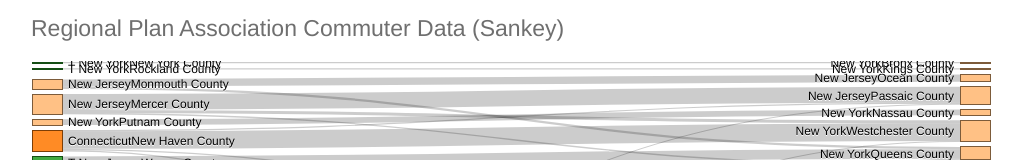
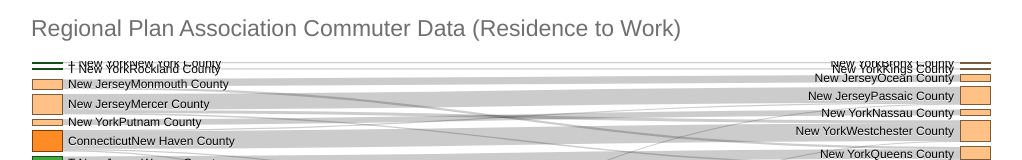
Before and after one commit to adlukasiak/Regional-Plan-Association-Commuter-Sankey, a plain HTML site: page index.html in a window 1280 px wide. Shown: the top 160 px of the page, without its empty margins (154-1176 px from the left). Drawn offline with Linux system fonts and the light colour scheme.

Commit message:
Changed heading

```diff
--- a/index.html
+++ b/index.html
@@ -26,7 +26,7 @@
 <body>
   <div class="row">
     <div class="ten columns">
-      <div><h4 class="subheader">Regional Plan Association Commuter Data (Sankey)</h4></div>
+      <div><h4 class="subheader">Regional Plan Association Commuter Data (Residence to Work)</h4></div>
       <div id="sankey"><p id="chart"></p></div>
     </div>
   </div>
```
